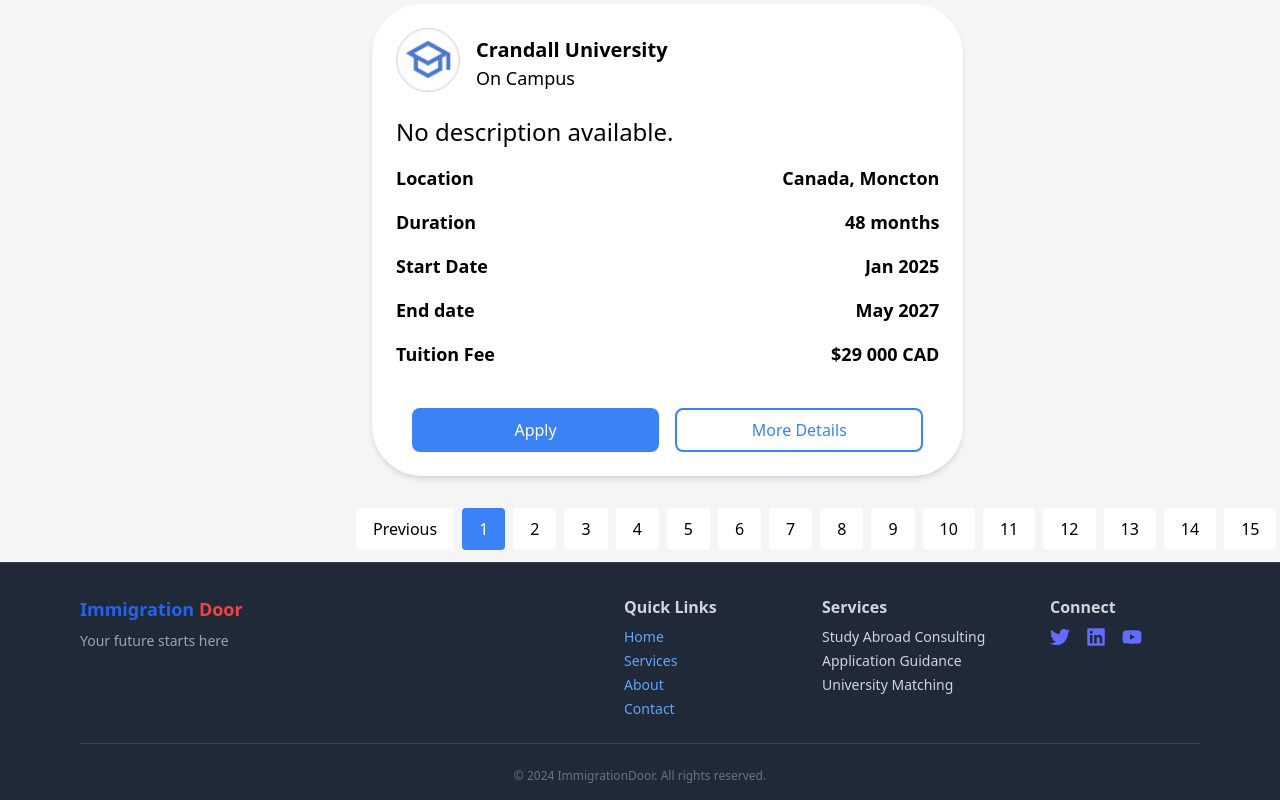
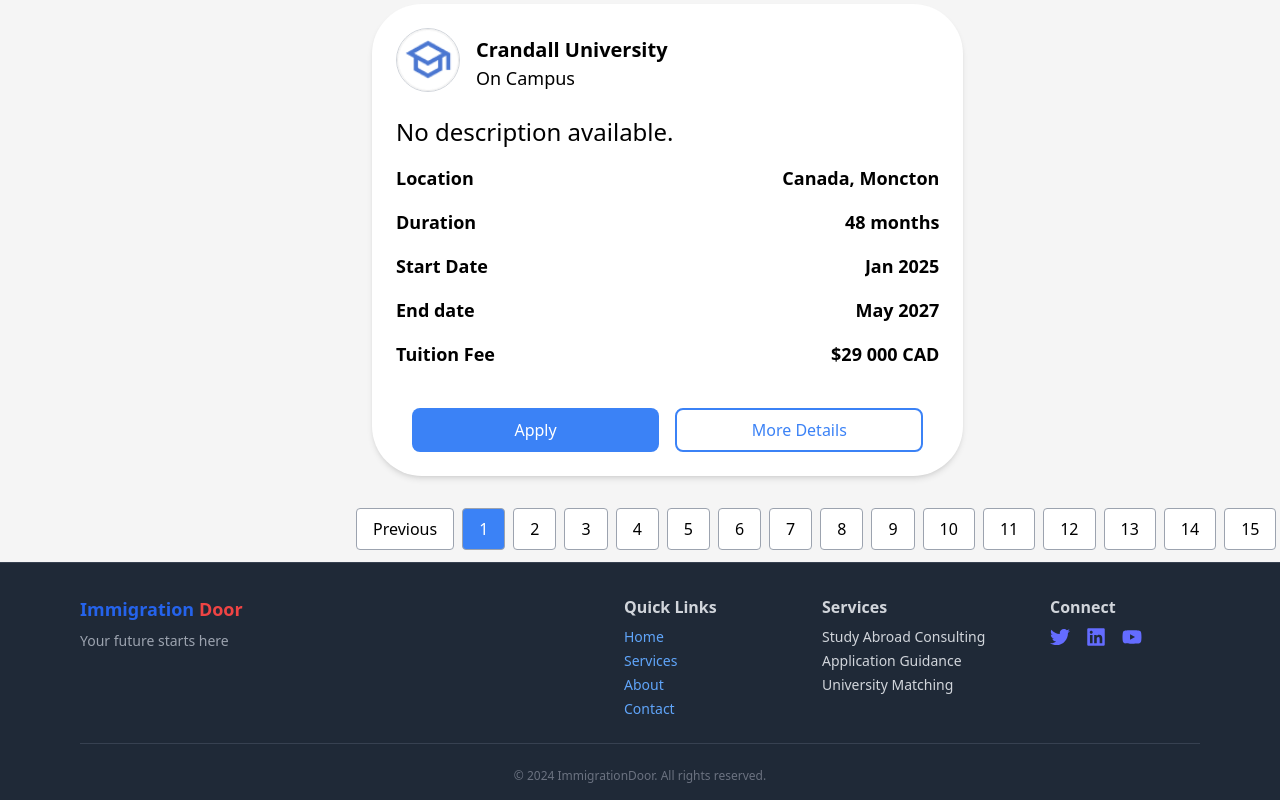
Before and after one commit to Aetthera/University-Admission-and-Immigration-Website, a React (Vite) app in the folder frontend/: page / in a window 1280 px wide. Shown: the part 5853-6653 px from the top of the page. Built offline with nearby package versions, Linux system fonts and the light colour scheme.

Commit message:
added border for pagination

```diff
--- a/frontend/src/components/FilterUniSelection.jsx
+++ b/frontend/src/components/FilterUniSelection.jsx
@@ -762,7 +762,7 @@
           <button
             onClick={() => setCurrentPage(page => page - 1)}
             disabled={currentPage === 1}
-            className="text-black px-4 py-2 bg-white border rounded hover:bg-blue-500 hover:text-white"
+            className="text-black px-4 py-2 bg-white border-gray-400 rounded hover:bg-blue-500 hover:text-white"
           >
             Previous
           </button>
@@ -770,7 +770,7 @@
             <button
               key={i}
               onClick={() => setCurrentPage(i + 1)}
-              className={`text-black px-4 py-2 border rounded ${currentPage === i + 1 ? 'bg-blue-500 text-white' : 'bg-white hover:bg-gray-200'}`}
+              className={`text-black px-4 py-2 border-gray-400 rounded ${currentPage === i + 1 ? 'bg-blue-500 text-white' : 'bg-white hover:bg-gray-200'}`}
             >
               {i + 1}
             </button>
@@ -778,7 +778,7 @@
           <button
             onClick={() => setCurrentPage(page => page + 1)}
             disabled={currentPage === totalPages}
-            className="text-black px-4 py-2 bg-white border rounded hover:bg-blue-500 hover:text-white"
+            className="text-black px-4 py-2 bg-white border-gray-400 rounded hover:bg-blue-500 hover:text-white"
           >
             Next
           </button>
```
